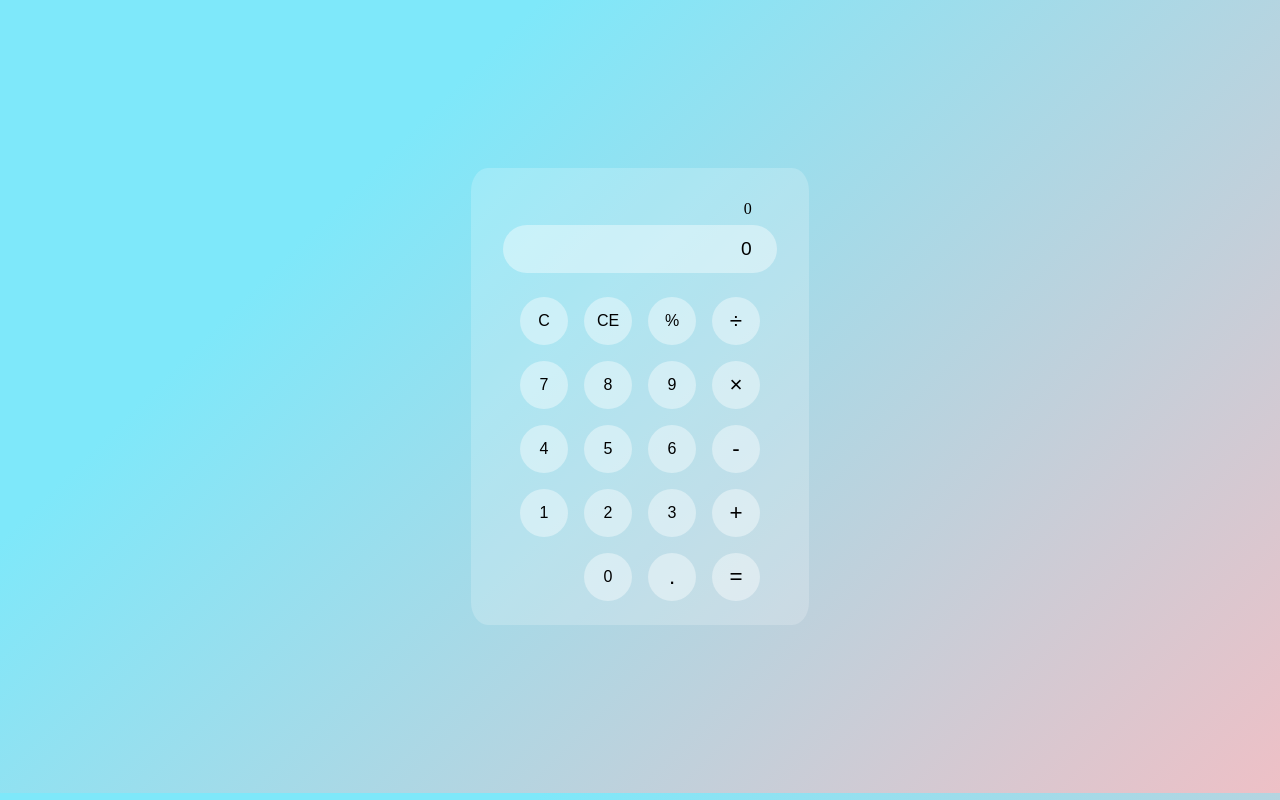
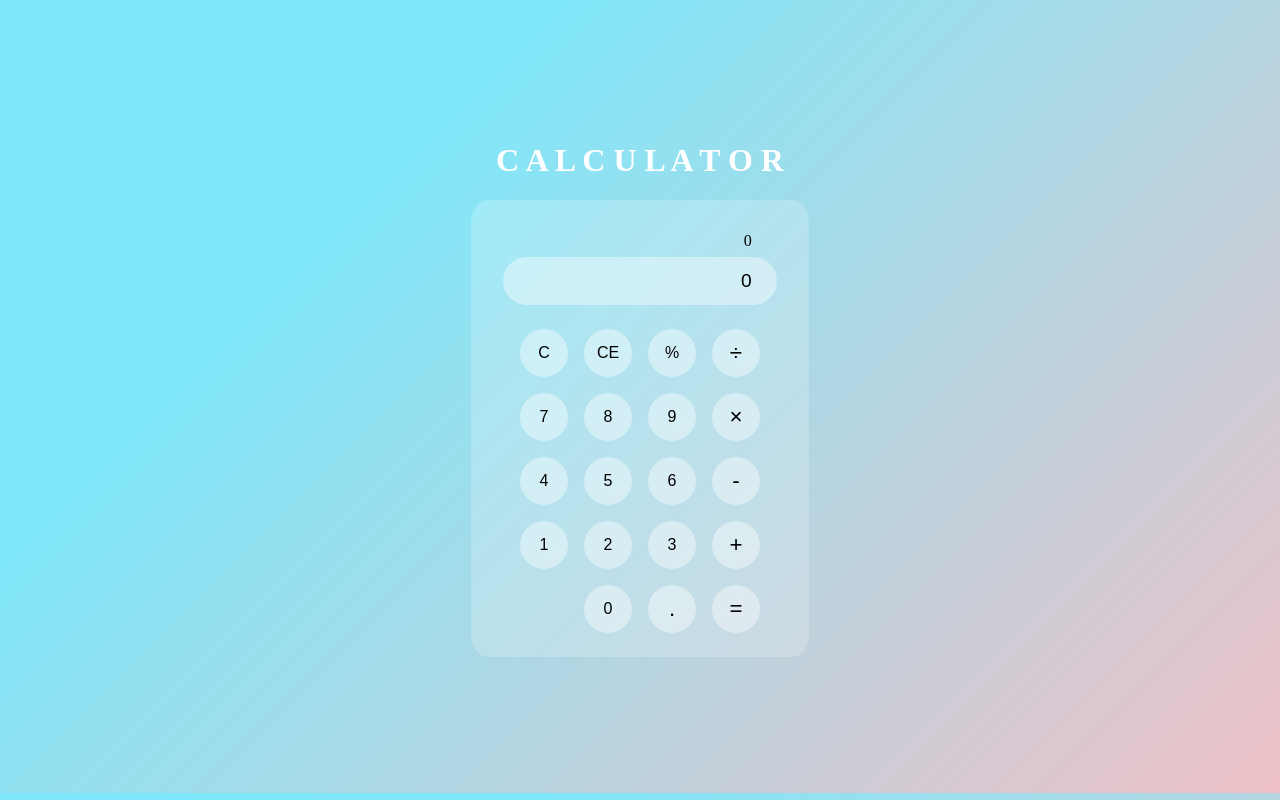
Before and after one commit to manav351/calculator, a plain HTML site: page index.html in a window 1280 px wide. Drawn offline with Linux system fonts and the light colour scheme.

Commit message:
Adds Heading

```diff
--- a/index.html
+++ b/index.html
@@ -11,6 +11,9 @@
 </head>
 
 <body>
+    <div class="mainHeading">
+        <h1>C A L C U L A T O R</h1>
+    </div>
     <div class="mainContainer">
         <div class='row'>
             <label id="history">0</label>
--- a/style.css
+++ b/style.css
@@ -5,6 +5,11 @@ body{
     display: flex;
     justify-content: center;
     align-items: center;
+    flex-direction: column;
+}
+.mainHeading{
+    color: white;
+    margin-top: -1em;;
 }
 .mainContainer{
     background-color: rgba(255, 255, 255, 0.2);
```
